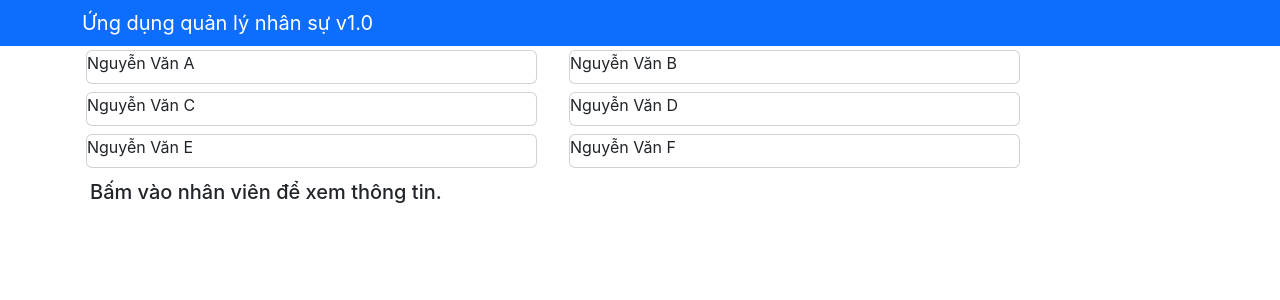
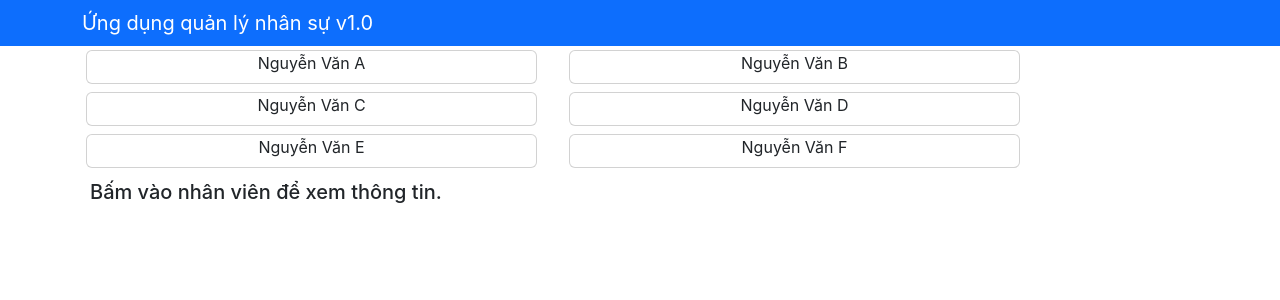
Before and after one commit to huytqfx15531/asignmment01-rjs101, a React (Create React App) app in the folder danhsachnhanvien/: page / in a window 1280 px wide. Shown: the top 300 px of the page. Built offline with nearby package versions, Linux system fonts and the light colour scheme.

Commit message:
căn giữa cardbody

```diff
--- a/danhsachnhanvien/src/App.css
+++ b/danhsachnhanvien/src/App.css
@@ -1,3 +1,6 @@
-h5{
-margin-left: 90px;
+.h5{
+  padding-left: 90px;
 }
+.card-title{
+  text-align: center;
+}
--- a/danhsachnhanvien/src/App.js
+++ b/danhsachnhanvien/src/App.js
@@ -27,7 +27,7 @@ class App extends Component {
 </div>
 </Navbar>
 <Menu staffs={this.state.staffs} />
-<h5>Bấm vào nhân viên để xem thông tin.</h5>
+<h5 className='h5'>Bấm vào nhân viên để xem thông tin.</h5>
   </div>
   );
   }
```
